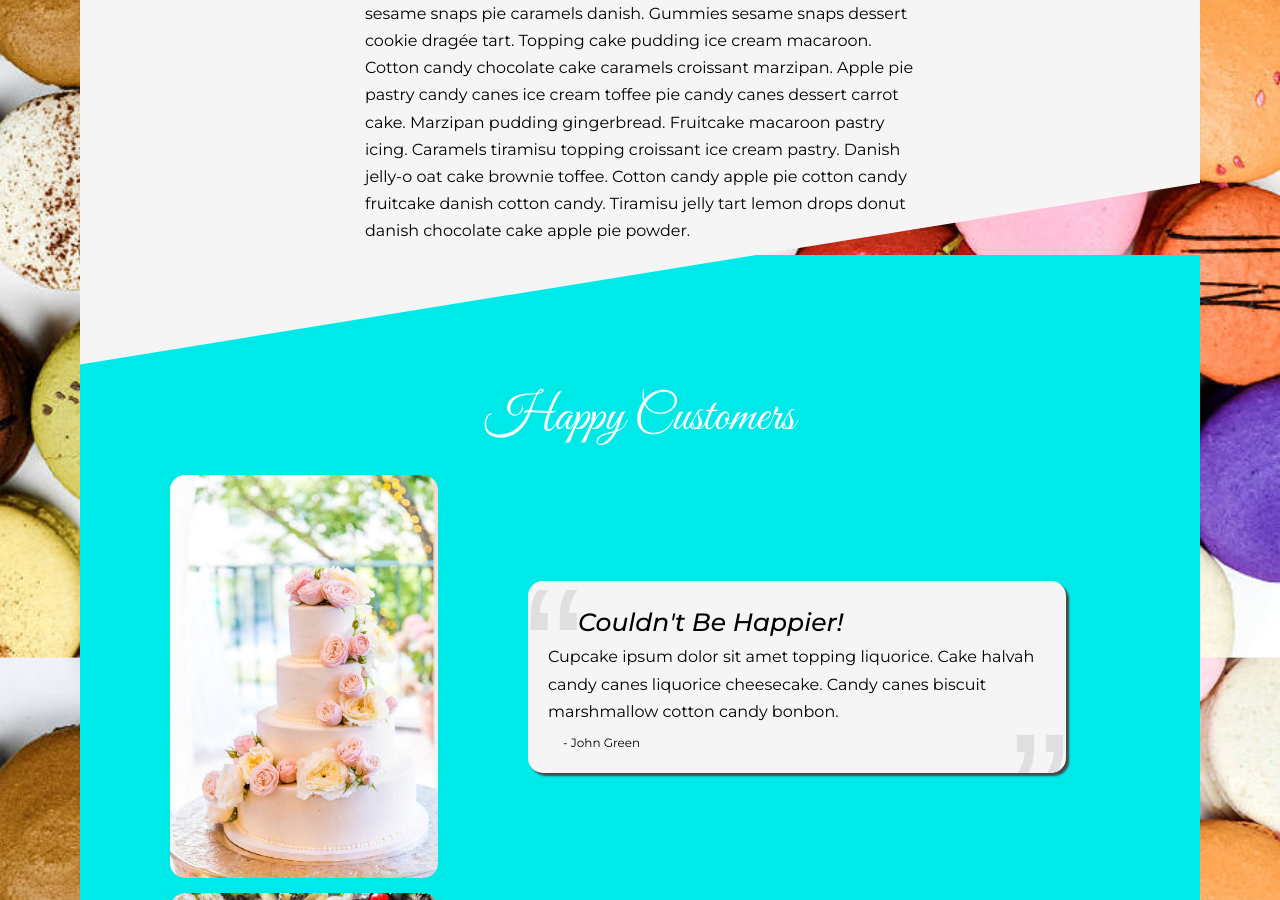
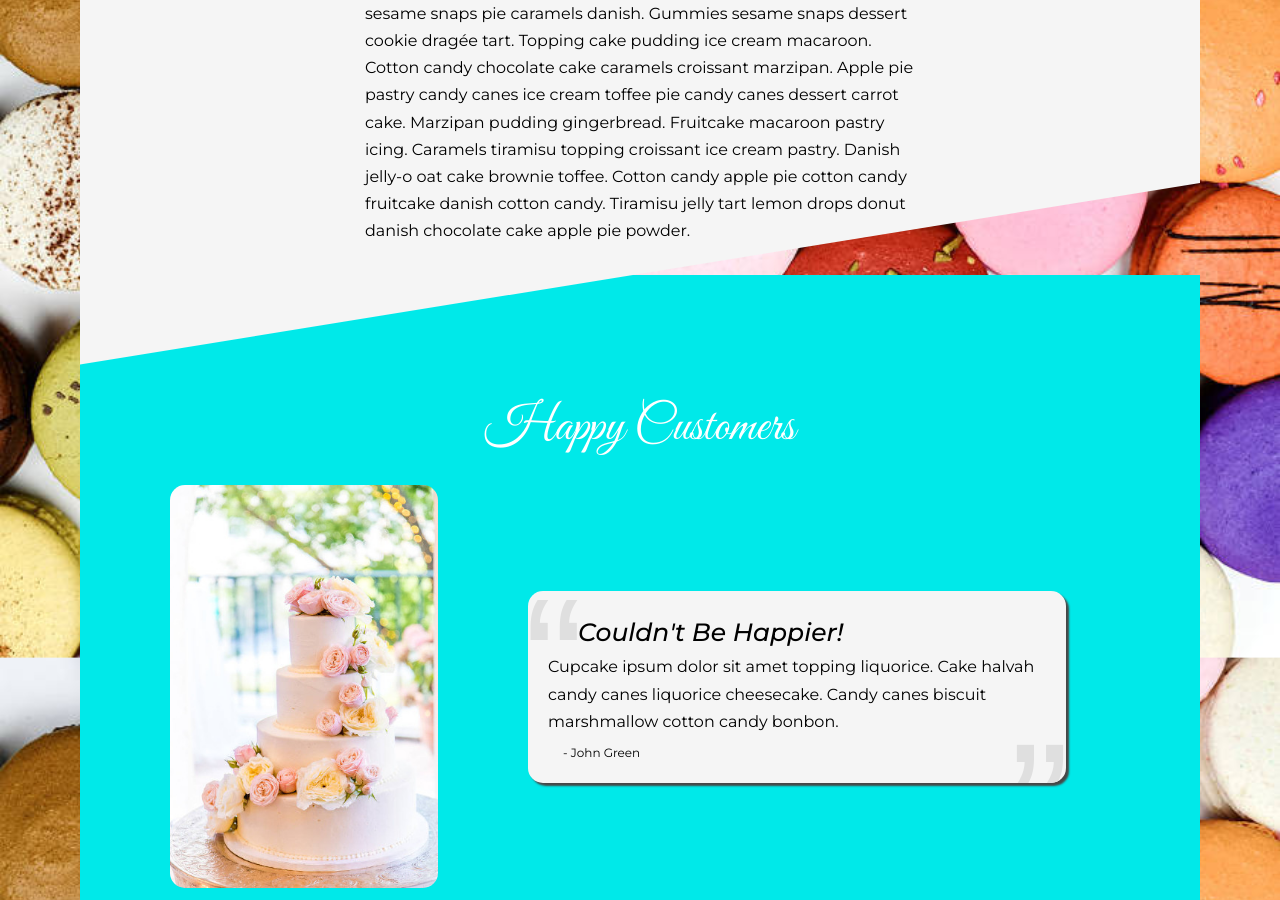
Before and after one commit to pduhamel2/pduhamel2.github.io, a website: page personal-projects/phils-bakery/index.html in a window 1280 px wide. Shown: the part 1049-1949 px from the top of the page. Drawn offline with Linux system fonts and the light colour scheme.

Commit message:
clip edits

```diff
--- a/personal-projects/phils-bakery/sass/pages/_home.scss
+++ b/personal-projects/phils-bakery/sass/pages/_home.scss
@@ -40,8 +40,8 @@
 
 .customer-reviews {
     background-color: $color-primary;
-    margin-top: -11rem;
-    padding-top: 9rem;
+    margin-top: -9rem;
+    padding-top: 8rem;
     grid-column: center-start / center-end;
     grid-row: 4 / 5;
 
```
Also changed, not shown: personal-projects/phils-bakery/css/main.css, personal-projects/phils-bakery/css/main.min.css, 2 other files.
